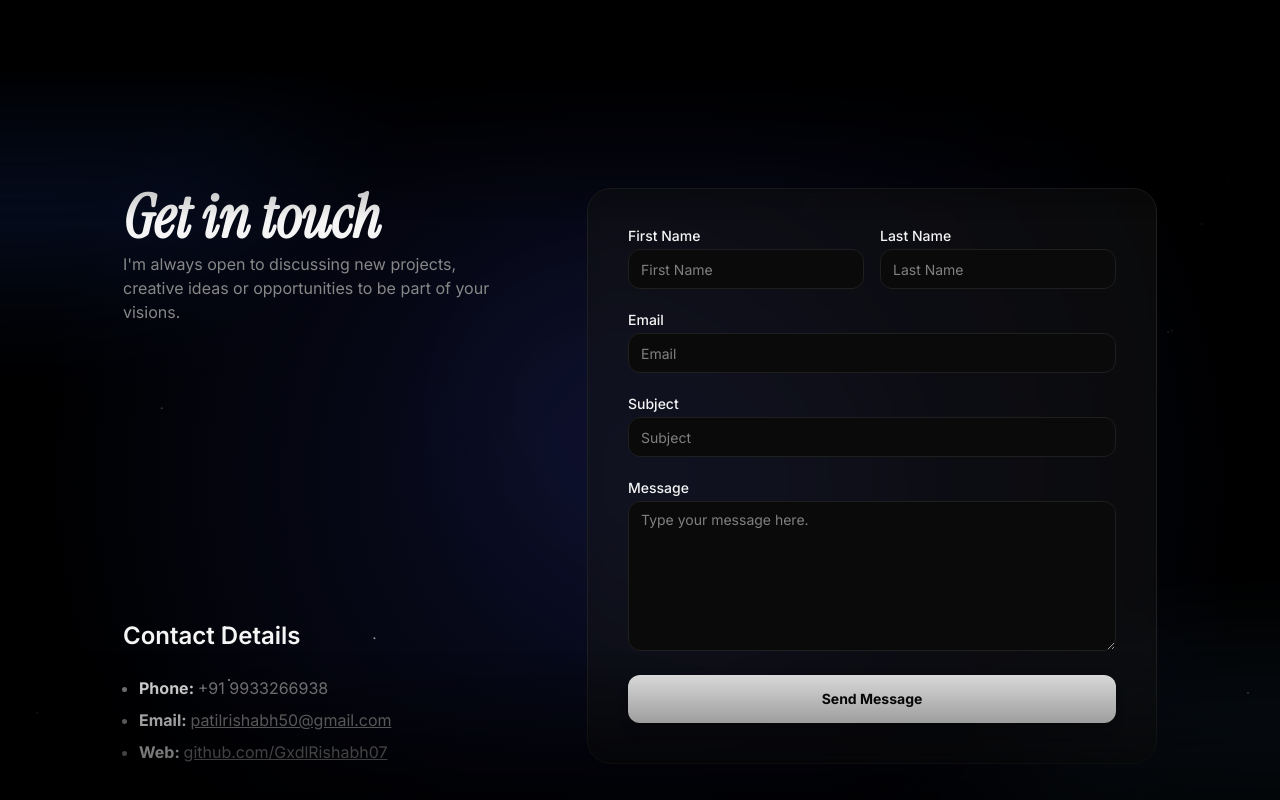
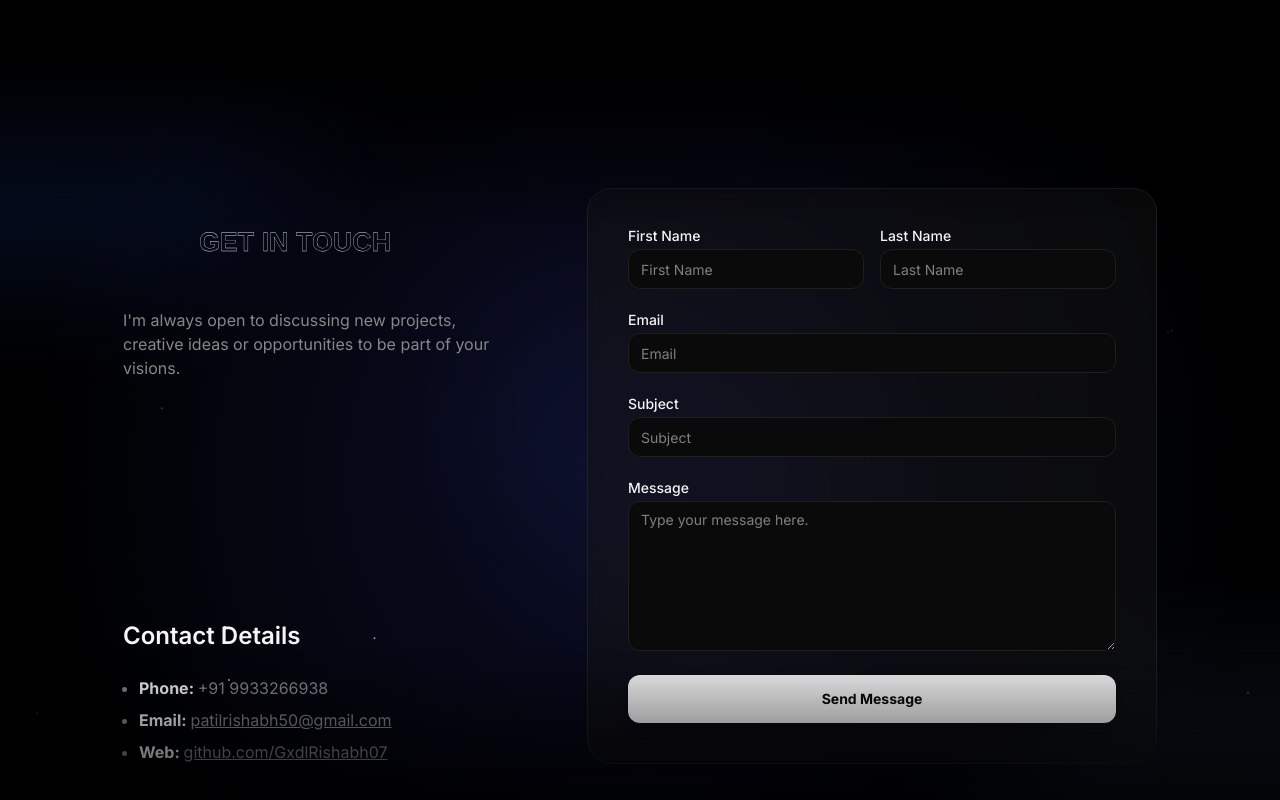
Before and after one commit to GxdlRishabh07/Rishabh-Patil-3d-portfolio-Website, a React (Vite) app: page / in a window 1280 px wide. Shown: the part 8723-9523 px from the top of the page. Built offline with nearby package versions, Linux system fonts and the light colour scheme.

Commit message:
feat: add TextHoverEffect to Get In Touch text in Contact section

```diff
--- a/src/components/ui/contact-2.tsx
+++ b/src/components/ui/contact-2.tsx
@@ -2,6 +2,8 @@ import { Button } from "@/components/ui/button";
 import { Input } from "@/components/ui/input";
 import { Label } from "@/components/ui/label";
 import { Textarea } from "@/components/ui/textarea";
+
+import { TextHoverEffect } from "@/components/ui/text-hover-effect";
 
 interface Contact2Props {
   title?: string;
@@ -24,9 +26,9 @@ export const Contact2 = ({
         <div className="mx-auto flex max-w-screen-xl flex-col justify-between gap-10 lg:flex-row lg:gap-20">
           <div className="flex max-w-sm flex-col justify-between gap-10">
             <div className="text-left">
-              <h1 className="mb-2 text-5xl font-semibold lg:mb-1 lg:text-6xl font-display italic">
-                {title.split(' ')[0]} <span className="text-accent">{title.split(' ').slice(1).join(' ')}</span>
-              </h1>
+              <div className="h-20 sm:h-24 md:h-28 w-full -ml-3 sm:-ml-4 md:-ml-5 mb-2">
+                <TextHoverEffect text={title.toUpperCase()} fontSize={24} />
+              </div>
               <p className="text-muted">{description}</p>
             </div>
             <div className="mx-auto w-fit lg:mx-0">
--- /dev/null
+++ b/src/components/ui/text-hover-effect.tsx
@@ -0,0 +1,174 @@
+import React, { useRef, useState, useEffect } from "react"
+import { useGSAP } from "@gsap/react"
+import gsap from "gsap"
+
+export const TextHoverEffect = ({
+  text,
+  duration,
+  fontSize = 56,
+}: {
+  text: string
+  duration?: number
+  fontSize?: number
+}) => {
+  const svgRef = useRef<SVGSVGElement>(null)
+  const maskGradientRef = useRef(null)
+  const animatedTextRef = useRef(null)
+  const [cursor, setCursor] = useState({ x: 0, y: 0 })
+  const [hovered, setHovered] = useState(false)
+  const [maskPosition, setMaskPosition] = useState({ cx: "50%", cy: "50%" })
+
+  useGSAP(
+    () => {
+      gsap.fromTo(
+        animatedTextRef.current,
+        { strokeDashoffset: 1000, strokeDasharray: 1000 },
+        {
+          strokeDashoffset: 0,
+          strokeDasharray: 1000,
+          duration: 4,
+          ease: "power2.inOut",
+        }
+      )
+    },
+    { scope: svgRef }
+  )
+
+  const updateCursorPosition = (x: number, y: number) => {
+    if (svgRef.current && x !== null && y !== null) {
+      const svgRect = svgRef.current.getBoundingClientRect()
+      const cxPercentage = ((x - svgRect.left) / svgRect.width) * 100
+      const cyPercentage = ((y - svgRect.top) / svgRect.height) * 100
+
+      const newPosition = {
+        cx: `${cxPercentage}%`,
+        cy: `${cyPercentage}%`,
+      }
+
+      setMaskPosition(newPosition)
+
+      gsap.to(maskGradientRef.current, {
+        attr: newPosition,
+        duration: duration ?? 0,
+        ease: "power2.out",
+      })
+    }
+  }
+
+  useEffect(() => {
+    updateCursorPosition(cursor.x, cursor.y)
+  }, [cursor, duration])
+
+  const handleMouseEnter = () => setHovered(true)
+  const handleMouseLeave = () => setHovered(false)
+  const handleMouseMove = (e: React.MouseEvent) => {
+    setCursor({ x: e.clientX, y: e.clientY })
+  }
+
+  const handleTouchStart = (e: React.TouchEvent) => {
+    e.preventDefault()
+    setHovered(true)
+    if (e.touches.length > 0) {
+      const touch = e.touches[0]
+      setCursor({ x: touch.clientX, y: touch.clientY })
+    }
+  }
+
+  const handleTouchMove = (e: React.TouchEvent) => {
+    e.preventDefault()
+    if (e.touches.length > 0) {
+      const touch = e.touches[0]
+      setCursor({ x: touch.clientX, y: touch.clientY })
+    }
+  }
+
+  const handleTouchEnd = (e: React.TouchEvent) => {
+    e.preventDefault()
+    setHovered(false)
+  }
+
+  return (
+    <svg
+      ref={svgRef}
+      width="100%"
+      height="100%"
+      viewBox="0 0 300 100"
+      xmlns="http://www.w3.org/2000/svg"
+      onMouseEnter={handleMouseEnter}
+      onMouseLeave={handleMouseLeave}
+      onMouseMove={handleMouseMove}
+      onTouchStart={handleTouchStart}
+      onTouchMove={handleTouchMove}
+      onTouchEnd={handleTouchEnd}
+      onTouchCancel={handleTouchEnd}
+      className="select-none"
+    >
+      <defs>
+        <linearGradient
+          id="textGradient"
+          gradientUnits="userSpaceOnUse"
+          cx="50%"
+          cy="50%"
+          r="20%"
+        >
+          {hovered && (
+            <>
+              <stop offset="0%" stopColor="#eab308" />
+              <stop offset="25%" stopColor="#ef4444" />
+              <stop offset="50%" stopColor="#3b82f6" />
+              <stop offset="75%" stopColor="#06b6d4" />
+              <stop offset="100%" stopColor="#8b5cf6" />
+            </>
+          )}
+        </linearGradient>
+        <radialGradient
+          id="revealMask"
+          ref={maskGradientRef}
+          gradientUnits="userSpaceOnUse"
+          r="25%"
+          cx={maskPosition.cx}
+          cy={maskPosition.cy}
+        >
+          <stop offset="0%" stopColor="white" />
+          <stop offset="100%" stopColor="black" />
+        </radialGradient>
+        <mask id="textMask">
+          <rect
+            x="0"
+            y="0"
+            width="100%"
+            height="100%"
+            fill="url(#revealMask)"
+          />
+        </mask>
+      </defs>
+
+      {[0, 1, 2].map((_, idx) => (
+        <text
+          key={idx}
+          ref={idx === 1 ? animatedTextRef : undefined}
+          x="50%"
+          y="50%"
+          textAnchor="middle"
+          dominantBaseline="middle"
+          strokeWidth="0.3"
+          className={`fill-transparent font-[helvetica] font-bold ${
+            idx === 0
+              ? "stroke-neutral-200 dark:stroke-neutral-800"
+              : idx === 1
+                ? "stroke-neutral-200 dark:stroke-neutral-800"
+                : ""
+          }`}
+          stroke={idx === 2 ? "url(#textGradient)" : undefined}
+          mask={idx === 2 ? "url(#textMask)" : undefined}
+          style={{
+            fontSize,
+            opacity: idx === 0 && !hovered ? 0 : idx === 0 ? 0.7 : 1,
+          }}
+        >
+          {text}
+        </text>
+      ))}
+    </svg>
+  )
+}
```
